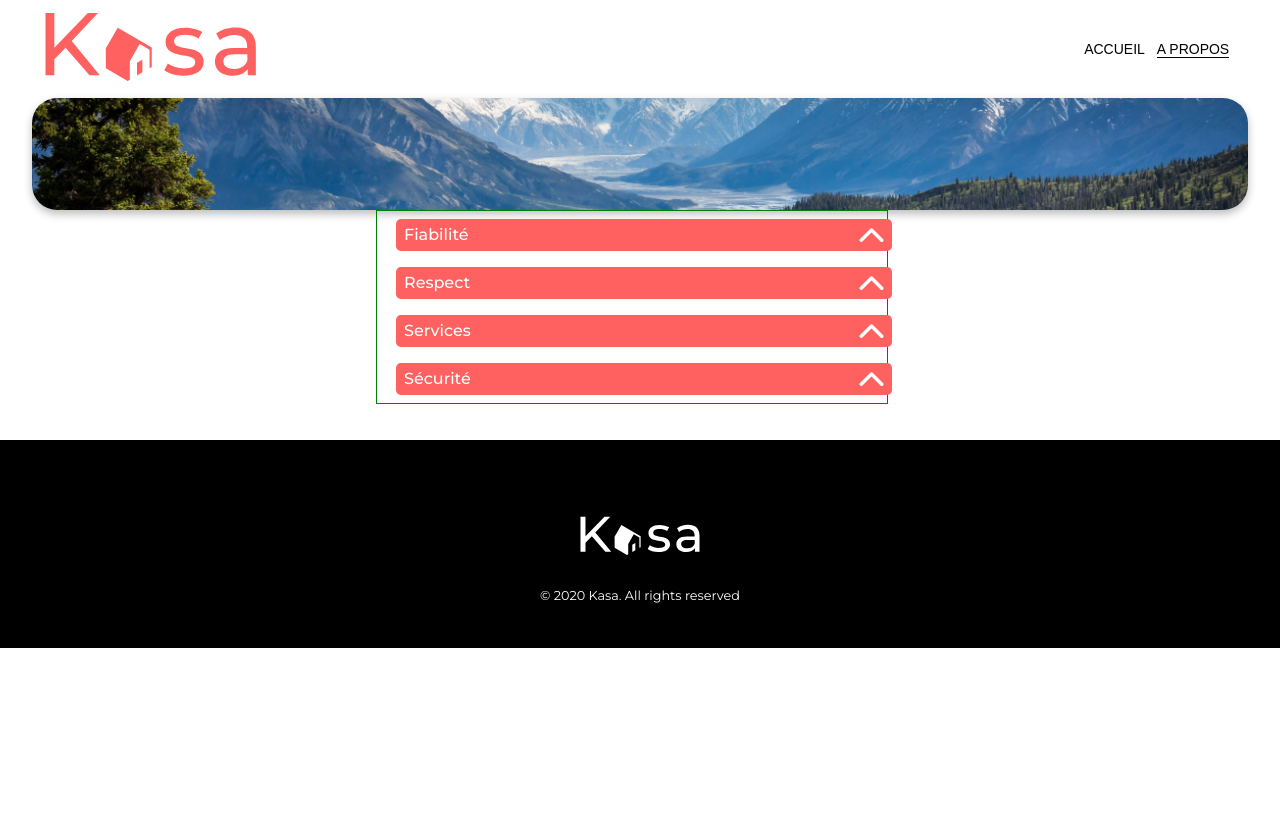
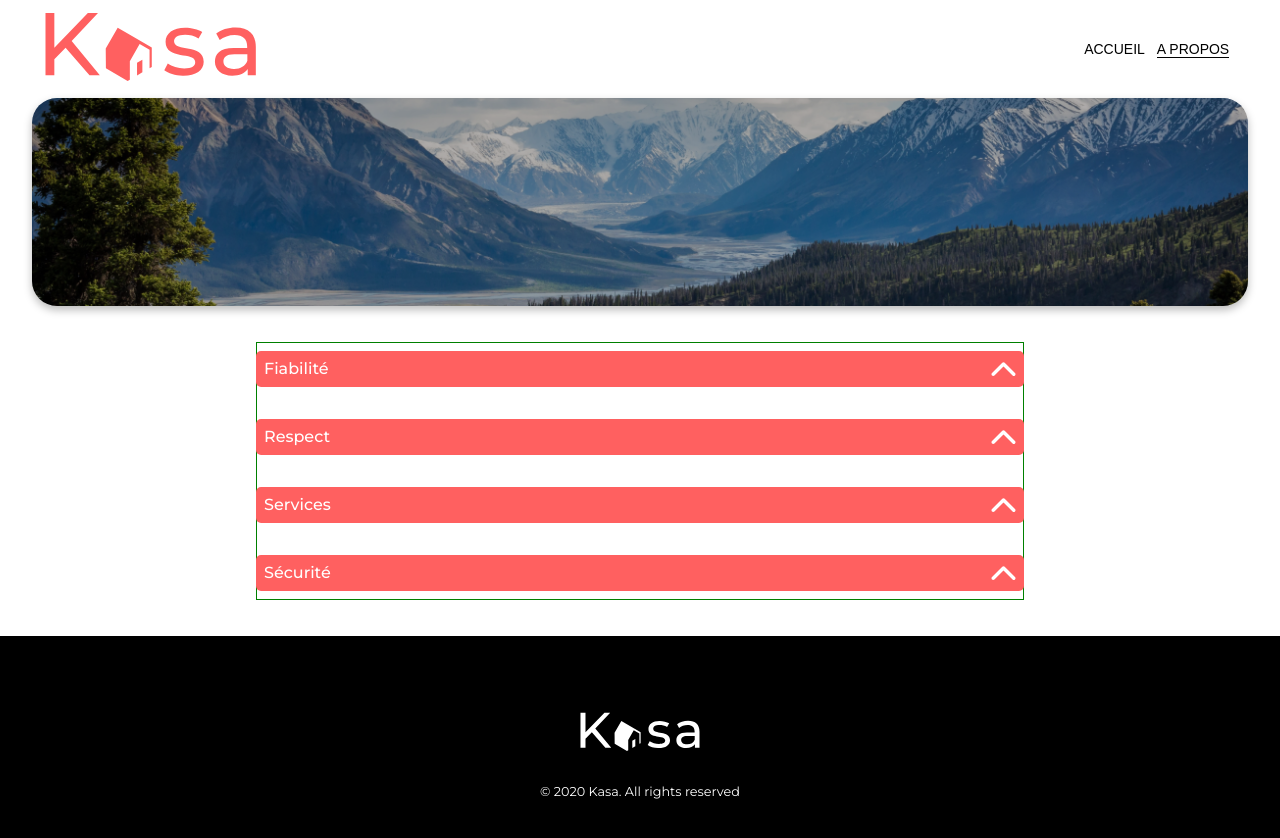
Before and after one commit to dontBelieveIt/OC-P5-Kasa-App-React, a React (Create React App) app: page /about in a window 1280 px wide. Shown: the top 838 px of the page. Before the commit the page ends 800 px from the top, so only its background shows below. Built offline with nearby package versions, Linux system fonts and the light colour scheme.

Commit message:
Banner exported as component. Banner fixed and functionnal.

```diff
--- a/src/Styles.scss
+++ b/src/Styles.scss
@@ -7,6 +7,12 @@
   --grey: #c4c4c4;
   // font
   --font: "Montserrat", sans-serif;
+  --text-shadow:    0px 4px 4px rgba(0, 0, 0, 0.25),
+                    1px 1px 0 #000,
+                    -1px 1px 0 #000,
+                    -1px -1px 0 #000,
+                    1px -1px 0 #000,
+                    0px 4px 4px rgba(0, 0, 0, 0.25);
   // border-radius
   --border-desktop: 25px;
   --border-mobile : 10px;
@@ -15,14 +21,26 @@
   margin: 0;
   box-sizing: border-box;
 }
+
 .App {
   font-family: "Montserrat", sans-serif;
   text-align: center;
   margin: 0 2rem;
+
   @media screen and (max-width: 767.98px) and (min-width: 320px) {
-    margin: 0;
+    margin: 1rem 5% 0 5%;
   }
 }
+
+h1 {
+  font-size: 48px;
+  font-weight: 700;
+
+  @media screen and (max-width: 767.98px) and (min-width: 320px) {
+    font-size: 24px;
+  }
+}
+
 a, a:hover, a:visited {
   text-decoration: none;
   a:hover {
@@ -30,8 +48,10 @@ a, a:hover, a:visited {
     transition: 0.8s;
   }
 }
+
 ul, li {
-  margin-left: -16px;
+  margin-left: unset;
   list-style: none;
   list-style-type: none;
+  padding-inline-start: unset;
 }
--- /dev/null
+++ b/src/components/Banner/Banner.jsx
@@ -0,0 +1,22 @@
+import PropTypes from 'prop-types'
+import "./Banner.scss"
+
+function Banner({imgSrc, slogan, opacity}) {
+  const overlayOpacity = {
+    opacity : opacity
+  }
+
+  return (
+      <div className="banner" alt="Chez vous, partout et ailleurs">
+        <div className="banner__overlay" style={overlayOpacity}></div>
+        <img className="banner__img" src={imgSrc} alt="Bannière représentant un paysage" />
+        {slogan ? <h1>Chez vous, partout et ailleurs</h1> :  null}
+      </div>
+  );
+}
+ Banner.propTypes = {
+    imgSrc : PropTypes.string.isRequired,
+    slogan : PropTypes.bool.isRequired,
+    opacity : PropTypes.number.isRequired
+}
+export default Banner
--- /dev/null
+++ b/src/components/Banner/Banner.scss
@@ -0,0 +1,50 @@
+.banner {
+    width: 100%;
+    height: 13rem;
+    border-radius: var(--border-desktop);
+    display: flex;
+    justify-content: center;
+    align-items: center;
+    box-shadow: 0px 4px 8px rgba(0, 0, 0, 0.267);
+
+    @media screen and (max-width: 767.98px) and (min-width: 320px) {
+        height: 7rem;
+        border-radius: var(--border-mobile);
+      }
+
+  & h1 {
+    text-shadow: var(--text-shadow);
+    position: absolute;
+    color: white;
+    z-index: 5;
+    max-width: 90%;
+  }
+
+  &__overlay {
+    background: black;
+    height: inherit;
+    left: 2rem;
+    border-radius: var(--border-desktop);
+    right: 2rem;
+    position: absolute;
+    z-index: 3;
+
+    @media screen and (max-width: 767.98px) and (min-width: 320px) {
+      margin: 0;
+      left: 5%;
+      right: 5%;
+      border-radius: var(--border-mobile);
+    }
+  }
+
+  &__img {
+    height: inherit;
+    width: 100%;
+    object-fit: cover;
+    border-radius: var(--border-desktop);
+
+    @media screen and (max-width: 767.98px) and (min-width: 320px) {
+      border-radius: var(--border-mobile);
+    }
+  }
+}
--- a/src/pages/a_propos/APropos.jsx
+++ b/src/pages/a_propos/APropos.jsx
@@ -1,9 +1,10 @@
 import "./APropos_Style.scss";
 import { useState } from "react";
-import logo2 from "../../assets/banners/banner_about_img.png";
+import Banner from '../../components/Banner/Banner'
+import BannerAbout from "../../assets/banners/banner_about_img.png"
 import arrowBack from "../../assets/collapsible/arrow_back.svg";
 
-import AProposContent from "../../datas/AProposContent"
+import AProposContent from "../../datas/AProposContent";
 
 export default function AProposIndex() {
   document.title = "Kasa - A propos"
@@ -11,11 +12,11 @@ export default function AProposIndex() {
 
   return (
   <div className="a-propos-layout">
-    <img
-          src={logo2}
-          className="banner-cover"
-          alt="Chez vous, partout et ailleurs"
-        />
+    <Banner
+      imgSrc={BannerAbout}
+      slogan={false}
+      opacity={0.3}
+      />
     <ul className="ul-container">
       {AProposContent.map((item) => (
         <li key={item.id}>
--- a/src/pages/a_propos/APropos_Style.scss
+++ b/src/pages/a_propos/APropos_Style.scss
@@ -1,6 +1,6 @@
 .banner-cover {
   width: 100%;
-  height: 7rem;
+  height: 14rem;
   object-fit: cover;
   background-size: cover;
   border-radius: var(--border-desktop);
@@ -13,6 +13,7 @@
   box-shadow: 0 4 black;
   @media screen and (max-width: 767.98px) and (min-width: 320px) {
     border-radius: var(--border-mobile);
+    height: 7rem;
   }
 }
 .a-propos-layout {
@@ -23,24 +24,30 @@
 }
   .ul-container {
     display: flex;
-    width: 32rem;
+    width: 60vw;
+    margin-top: 2.25rem;
     flex-direction: column;
     justify-content: center;
     align-items: center;
     border: 1px solid green;
+    gap: 1rem;
+
+    @media screen and (max-width: 767.98px) and (min-width: 320px) {
+      width: 100%;
+      }
   }
   .li-container {
     display: flex;
     width: 32rem;
     flex-direction: column;
     justify-content: center;
-    align-items: flex-end;
+    align-items: center;
     padding:0.5rem;
   }
   .apropos-collapse__category {
     background-color: var(--primary);
-    height: 2rem;
-    width:100%;
+    height: 2.25rem;
+    width:60vw;
     border-radius: 5px;
     padding: 0 0.5rem;
     color: white;
@@ -50,10 +57,13 @@
     justify-content: space-between;
     align-items: center;
     margin-bottom:0;
+    @media screen and (max-width: 767.98px) and (min-width: 320px) {
+      width: 90vw;
+      }
   }
   .apropos-menu-collapse__content {
     background-color: var(--bg-color);
-    width:99%;
+    width:90vw;
     padding: 0.5rem;
     line-height: 1.4;
     text-align: left;
--- a/src/pages/annonce/Annonce_Style.scss
+++ b/src/pages/annonce/Annonce_Style.scss
@@ -164,15 +164,15 @@
     flex: 4;
     display: flex;
     flex-direction: column;
-    justify-content: space-between;
+    justify-content: space-evenly;
     align-items: flex-end;
     gap: 1rem;
-    margin-top: 1.4rem;
   }
   @media screen and (max-width: 767.98px) and (min-width: 320px) {
     .fiche-log__host-rate {
       flex-direction: row-reverse;
-      align-items: center;
+        align-items: center;
+        justify-content: space-between;
     }
   }
   // Fiche for the FicheLogHost function
@@ -205,35 +205,29 @@
     height: 2rem;
     border: 1px solid green;
   }
-  @media screen and (max-width: 767.98px) and (min-width: 320px) {
-    .fiche-log-rate {
-      flex-direction: row-reverse;
-    }
-  }
   .fiche-log-rate img {
-    width: 1.5rem;
+    width: 2rem;
     margin-left: 0.5rem;
     border: 1px solid indigo;
+    @media screen and (max-width: 767.98px) and (min-width: 320px) {
+      margin-left:  0;
+      margin-right: 0.5rem;
+      }
   }
 
   //For the FicheLogTag function
   .fiche-log-tag {
     border: 1px solid violet;
     display: flex;
-    width: 23rem;
+    // width: 23rem;
     justify-content: flex-start;
+    margin: 0.8rem 0;
   }
   .fiche-log-tag button {
     margin-right: 5%;
-  }
   @media screen and (max-width: 767.98px) and (min-width: 320px) {
-    .fiche-log-tag button {
       margin-right: 3%;
       flex-wrap: wrap;
-    }
-  }
-  @media screen and (max-width: 426px) and (min-width: 320px) {
-    .fiche-log-tag button {
       width:100%;
     }
   }
@@ -243,9 +237,13 @@
     border: none;
     padding: 0.2rem 0.8rem;
     color: white;
-    // width: 7rem;
+    width: fit-content;
     height: 1.5rem;
     border-radius: 15px;
+
+    @media screen and (max-width: 767.98px) and (min-width: 320px) {
+      border-radius: 5px;
+    }
   }
   //For the FicheLogDetails function
   .fiche-log-details {
@@ -260,6 +258,7 @@
       flex-direction: column;
       height: auto;
       gap: 1.25rem;
+      margin-top: 1.25rem;
     }
   }
 
@@ -287,7 +286,7 @@
 
     @media screen and (max-width: 767.98px) and (min-width: 320px) {
       height: 3rem;
-      width: 98%;
+      width: 100%;
     }
   }
   .fiche-log-details__collapsible img {
@@ -295,7 +294,7 @@
   }
   .fiche-log-details__elements {
     background-color: var(--bg-color);
-    width:99%;
+    width:100%;
     padding: 0.5rem;
     line-height: 1.4;
     text-align: left;
--- a/src/pages/home/Banner.jsx
+++ /dev/null
@@ -1,11 +0,0 @@
-import "./Banner.scss";
-
-export default function Banner() {
-  return (
-    <>
-      <div className="banner-cover" alt="Chez vous, partout et ailleurs">
-        Chez vous, partout et ailleurs
-      </div>
-    </>
-  );
-}
--- a/src/pages/home/Banner.scss
+++ /dev/null
@@ -1,27 +0,0 @@
-.banner-cover {
-    width: 100%;
-    height: 13rem;
-    background-image: linear-gradient(
-        to bottom,
-        rgba(0, 0, 0, 0.6),
-        rgba(0, 0, 0, 0.6)
-      ),
-      url("../../assets/banners/banner_home_img.png");
-    background-size: cover;
-    background-position: center;
-    background-repeat: no-repeat;
-    border-radius: 25px;
-    color: white;
-    text-shadow: 4px 4px 4px rgba(0, 0, 0, 0.4);
-    display: flex;
-    justify-content: center;
-    align-items: center;
-    font-size: 3rem;
-    font-weight: 700;
-    box-shadow: 0px 4px 8px rgba(0, 0, 0, 0.267);
-  @media screen and (max-width: 767.98px) and (min-width: 320px) {
-    .banner-cover {
-      height: 7rem;
-    }
-  }
-}
--- a/src/pages/home/Home.jsx
+++ b/src/pages/home/Home.jsx
@@ -1,7 +1,10 @@
 import { NavLink, useParams } from "react-router-dom";
+import Logements from "../../datas/logements.json"
+
 import "./Home.scss";
-import Banner from "./Banner";
-import Logements from "../../datas/logements.json"
+import Banner from "../../components/Banner/Banner";
+import PropTypes from 'prop-types';
+import BannerImage from "../../assets/banners/banner_home_img.png"
 
 export default function Home() {
   const { routeId } = useParams();
@@ -9,7 +12,11 @@ export default function Home() {
 
   return (
     <>
-      <Banner />
+      <Banner
+      imgSrc={BannerImage}
+      slogan={true}
+      opacity={0.6}
+      />
       <div className="article-layout">
         <ul className="article-list">
           {Logements.map((item) => (
--- a/src/pages/home/Home.scss
+++ b/src/pages/home/Home.scss
@@ -1,6 +1,6 @@
 :root {
   --card-size : 21.25rem;
-  --card-mobile : 95vw;
+  --card-mobile : 90vw;
 }
 
 .article-layout,
@@ -26,16 +26,15 @@
   margin: 2rem 0;
   padding: 2rem;
 
-  & > ul, li {
-  margin-left: 0;
-  }
-
   @media screen and (max-width: 767.98px) and (min-width: 320px) {
       height: auto;
       border-radius: var(--border-mobile);
       background-color: transparent;
       padding:0;
       margin: 1rem 0;
+    & > ul, li {
+      margin-left: 0;
+      }
   }
 }
 
```
Also changed, not shown: src/pages/a_propos/keeper.jsx (added, +37 -0 lines).
